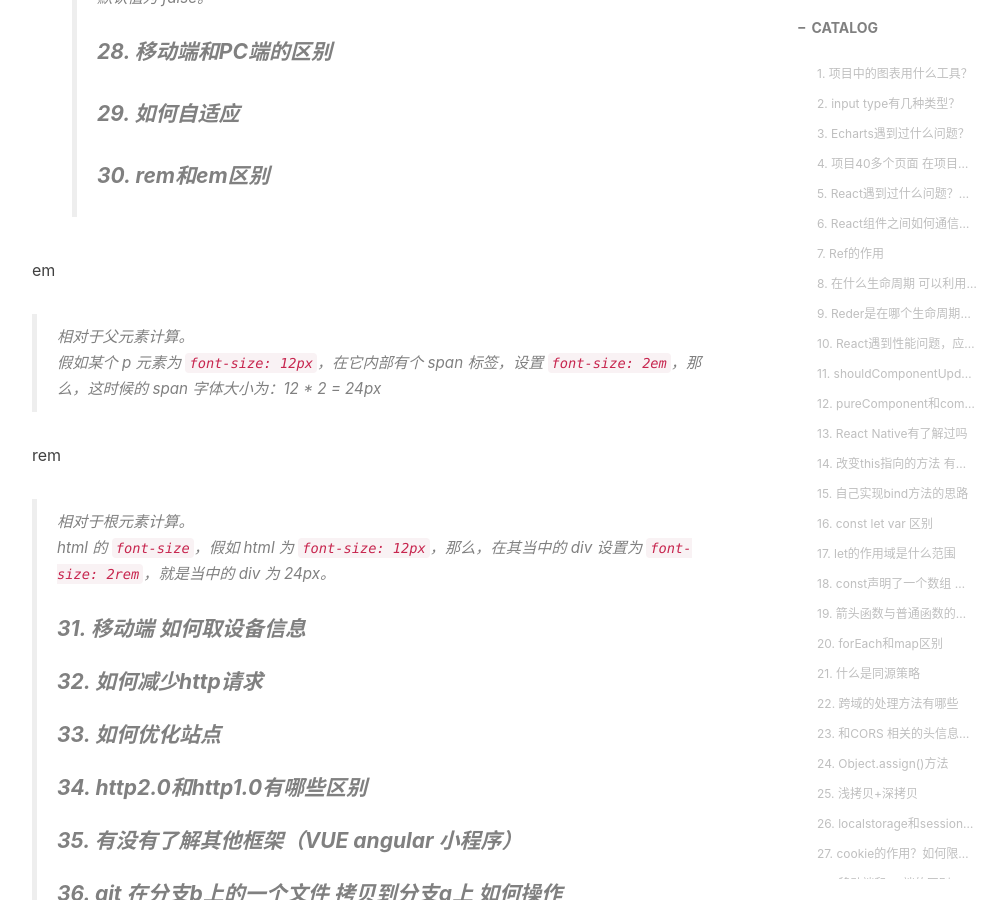
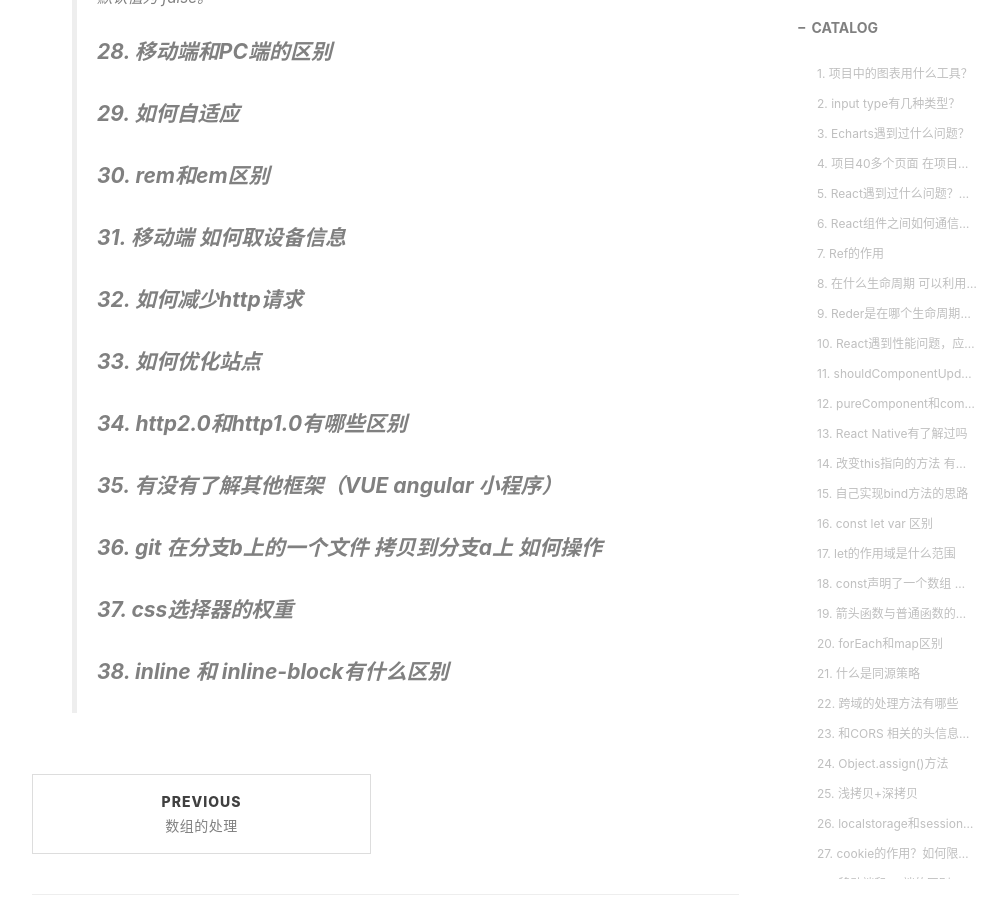
Before and after one commit to 2ouyao/2ouyao.github.io, a Jekyll site: the page built from _posts/2019-04-19-携程一面.md, in a window 1280 px wide and 900 px high, scrolled down 2814 px. Shown: the whole window, without its empty margins (233-1231 px from the left). Built offline with Jekyll 4.4.1, drawn with Linux system fonts in a browser that asks for light colours; nearby versions of some CDN libraries; comment, search, counter and statistics services are not loaded.

Commit message:
携程一面题目

```diff
--- a/_posts/2019-04-19-携程一面.md
+++ b/_posts/2019-04-19-携程一面.md
@@ -65,18 +65,6 @@ Refs 提供了一种方式，用于访问在 render 方法中创建的 DOM 节
 #### 28. 移动端和PC端的区别
 #### 29. 如何自适应
 #### 30. rem和em区别
-
-em
-
-> 相对于父元素计算。
->
-> 假如某个 p 元素为 `font-size: 12px`，在它内部有个 span 标签，设置 `font-size: 2em`，那么，这时候的 span 字体大小为：12 * 2 = 24px
-
-rem
-
-> 相对于根元素计算。
->
-> html 的 `font-size`，假如 html 为 `font-size: 12px`，那么，在其当中的 div 设置为 `font-size: 2rem`，就是当中的 div 为 24px。
 #### 31. 移动端 如何取设备信息
 #### 32. 如何减少http请求
 #### 33. 如何优化站点
```
